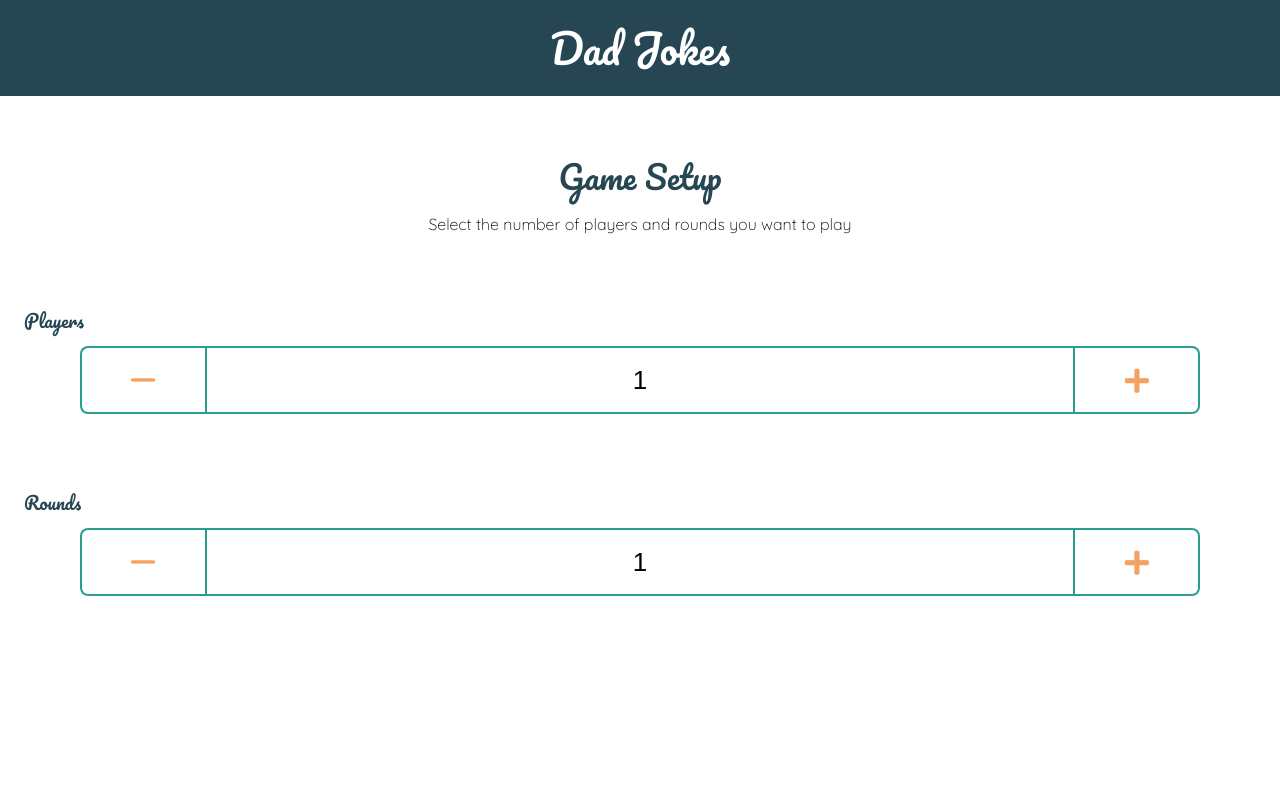
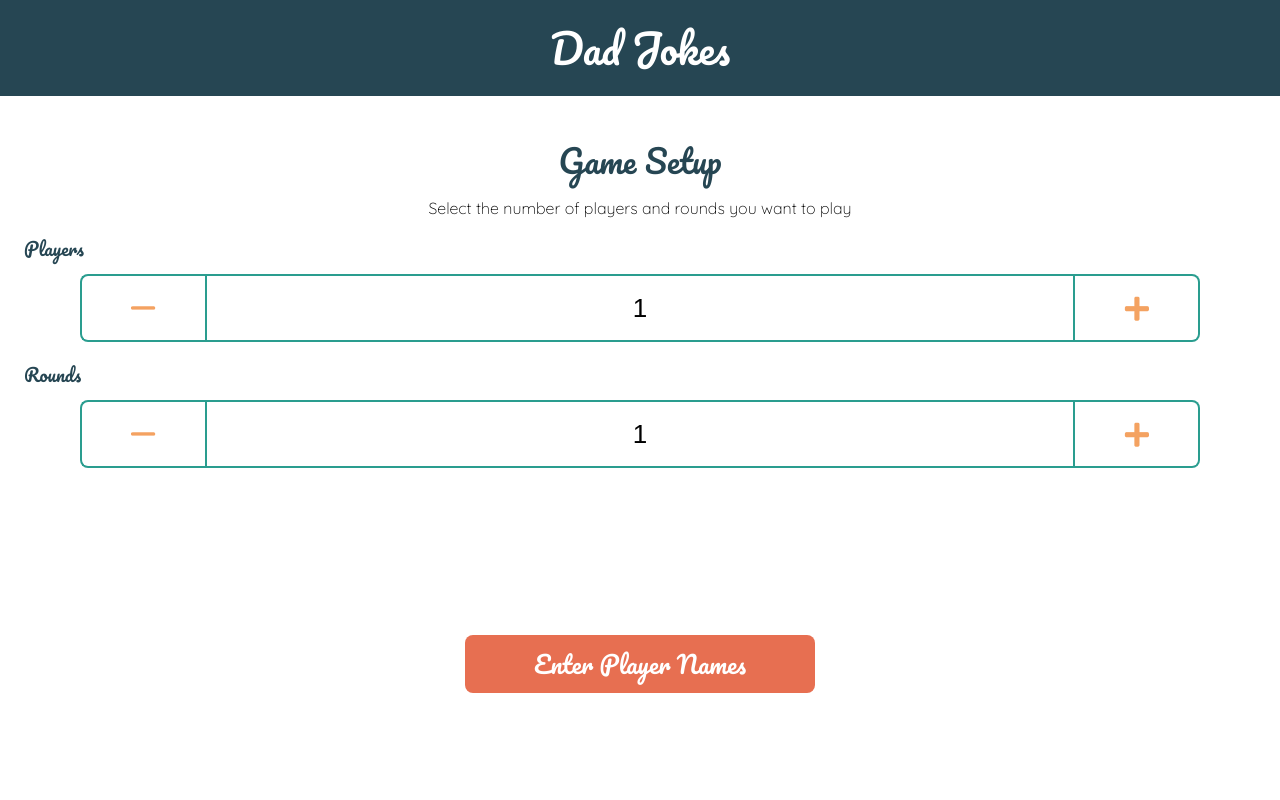
Before and after one commit to MitchellHCrane/dadjokewars, a React (Create React App) app: page /game-setup in a window 1280 px wide. Shown: the top 800 px of the page. Built offline with nearby package versions, Linux system fonts and the light colour scheme.

Commit message:
updated css errors

```diff
--- a/src/App.css
+++ b/src/App.css
@@ -49,7 +49,9 @@ h1 {
 }
 
 #bottomBtn {
-	margin-top: 504px;
+  position: absolute;
+  top: 664px;
+  transform: translate(-50%, -50%);
 }
 
 /* CSS Reset */
--- a/src/features/game_setup/GameSetup.tsx
+++ b/src/features/game_setup/GameSetup.tsx
@@ -7,7 +7,7 @@ function GameSetup() {
         <div className="pacificoBlueH2">
           <h2 className="gameSetupH2">Game Setup</h2>
         </div>
-        <p className="howItWorksP">
+        <p className="playerAndRoundsP">
           Select the number of players and rounds you want to play
         </p>
         {/* Players  */}
--- a/src/features/game_setup/gameSetup.css
+++ b/src/features/game_setup/gameSetup.css
@@ -1,13 +1,16 @@
 .gameSetupDiv {
-  height: 100vh;
+  height: calc(100vh - 96px);
   text-align: center;
+  margin: 0px 24px 0px 24px;
 }
 
 .gameSetupH2 {
-  margin-top: 64px;
+  padding-top: 48px;
 }
 
-.gameSetupPlayerP {
+.playerAndRoundsP {
+  font-family: "Quicksand", sans-serif;
+  margin: 24px 0px 0px;
 }
 
 /* add/minus/players/rounds  */
@@ -59,14 +62,13 @@
 
 .playerAndNumber {
   display: block;
-  margin: 80px 24px 80px 24px;
 }
 
 .playerNumbers {
-    margin-top: 16px;
+  margin-top: 16px;
 }
 
 .playerP {
-    text-align: left;
-
+  text-align: left;
+  margin-top: 24px;
 }
--- a/src/features/how_it_works/how_it_works.css
+++ b/src/features/how_it_works/how_it_works.css
@@ -1,6 +1,7 @@
 .howItWorksDiv {
-    height: 100vh;
+    height: calc(100vh - 96px);
     text-align: center;
+    margin: 0px 24px 0px 24px;
 }
 
 .howItWorksH2 {
@@ -9,5 +10,5 @@
 
 .howItWorksP {
     font-family: 'Quicksand', sans-serif;
-    margin: 24px 40px;
+    margin-top: 24px;
 }
--- a/src/features/intro/Intro.css
+++ b/src/features/intro/Intro.css
@@ -1,12 +1,14 @@
 .introContents {
     height: 100vh;
+    margin: 0px 24px 0px 24px;
+
 }
 
 .dadJokesIntroH1 {
     color: #fff;
 	font-size: 48px;
     font-family: 'Pacifico', cursive;
-    padding-top: 360px;
+    padding-top: 280px;
 }
 
 .introH2 {
@@ -17,7 +19,7 @@
 }
 
 #introOrangeBtn {
-    margin-top: 280px;
+    margin-top: 216px;
 }
 
 .howItWorksP{
```
